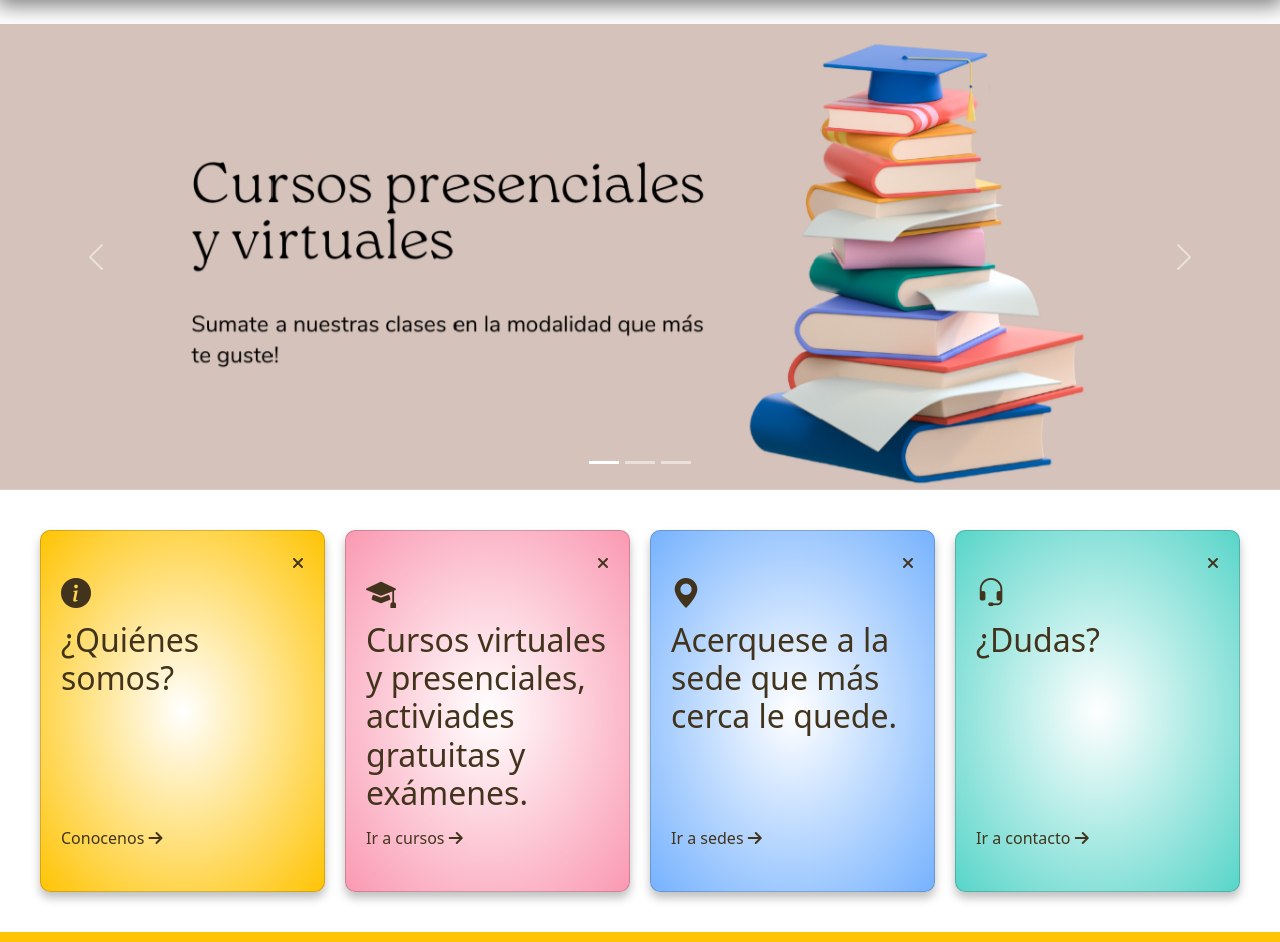
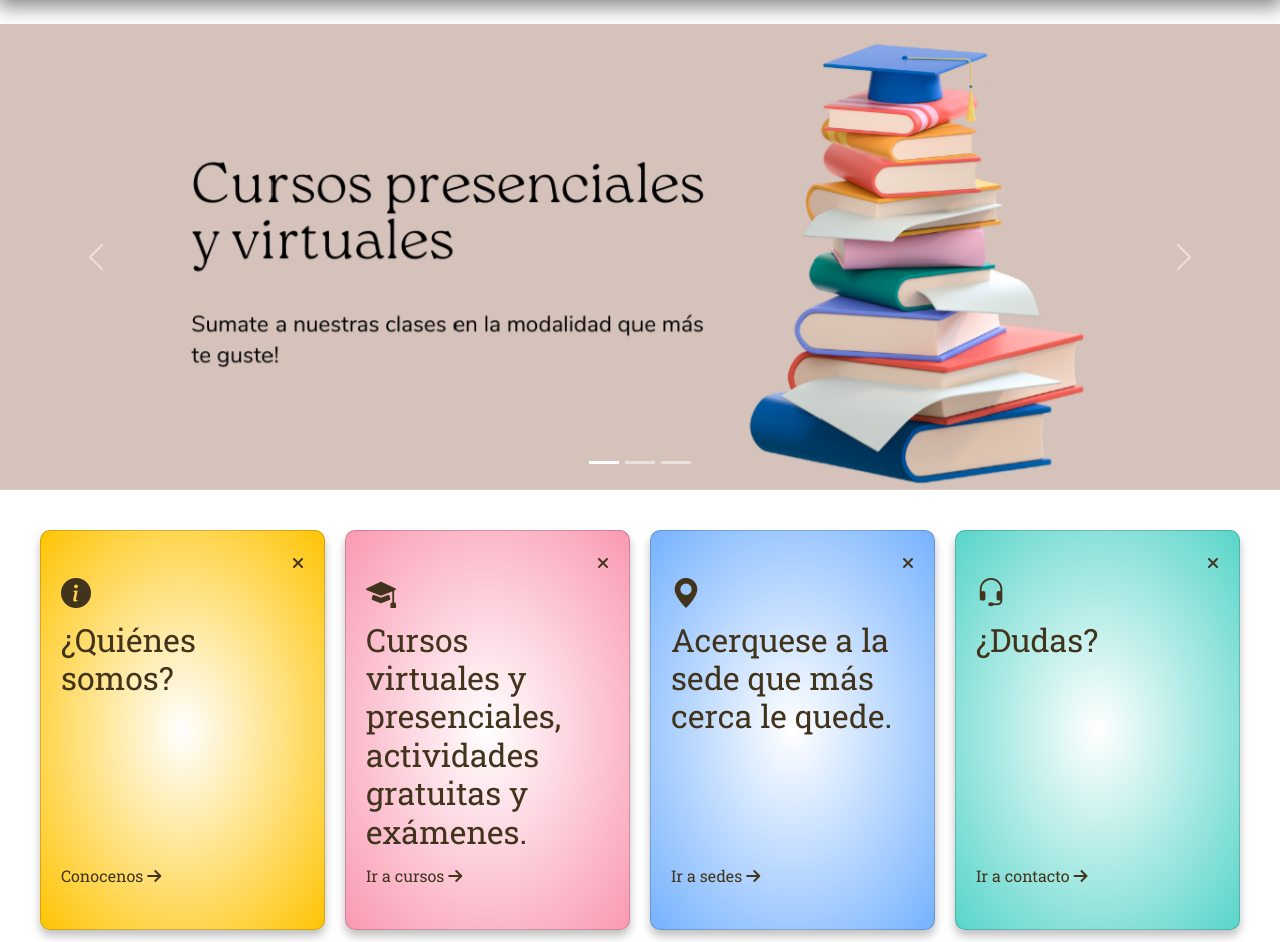
Before and after one commit to sofiagzgh/TPO12, a plain HTML site: page index.html in a window 1280 px wide. Shown: the part 107-1049 px from the top of the page. Drawn offline with nearby package versions, Linux system fonts and the light colour scheme.

Commit message:
Incorporacion de fuente de texto externa
en todos los html y css

```diff
--- a/css/Conocenos.css
+++ b/css/Conocenos.css
@@ -72,6 +72,9 @@ a {
     width: 100%;
     background-color: rgb(66, 52, 28);
     border-radius: 10px;
+}
+*{
+    font-family: 'Roboto Slab', serif;
 }
 
 /*Contenido*/
--- a/css/Contacto.css
+++ b/css/Contacto.css
@@ -72,6 +72,9 @@ a {
     width: 100%;
     background-color: rgb(66, 52, 28);
     border-radius: 10px;
+}
+*{
+    font-family: 'Roboto Slab', serif;
 }
 
 /*FORMULARIO DE CONTACTO*/
--- a/css/Cursos.css
+++ b/css/Cursos.css
@@ -54,6 +54,9 @@ a {
 .navbar-links li a:hover, .nav-social a:hover {
     text-shadow: 0 0 15px #ffffff;
     color: #000;
+}
+*{
+    font-family: 'Roboto Slab', serif;
 }
 
 .toggle-button {
--- a/css/Sedes.css
+++ b/css/Sedes.css
@@ -1,5 +1,8 @@
 a {
     text-decoration: none;
+}
+*{
+    font-family: 'Roboto Slab', serif;
 }
 
 /* HEADER */
--- a/css/index.css
+++ b/css/index.css
@@ -1,5 +1,9 @@
 a {
     text-decoration: none;
+}
+
+*{
+    font-family: 'Roboto Slab', serif;
 }
 
 /* HEADER */
--- a/index.html
+++ b/index.html
@@ -14,7 +14,7 @@
     integrity="sha384-Zenh87qX5JnK2Jl0vWa8Ck2rdkQ2Bzep5IDxbcnCeuOxjzrPF/et3URy9Bv1WTRi" crossorigin="anonymous">
   <link rel="stylesheet" href="https://cdn.jsdelivr.net/npm/bootstrap-icons@1.9.1/font/bootstrap-icons.css">
   <!-- GOOGLE FONTS -->
-  <link href="" rel="stylesheet" type="text/css">
+  <link href="https://fonts.googleapis.com/css2?family=Roboto+Slab&display=swap" rel="stylesheet">
   <!-- CSS -->
   <link rel="stylesheet" href="css/index.css" type="text/css">
   <!--FONTAWESOME-->
@@ -102,7 +102,7 @@
         <div class="card card-2">
           <div class="card__icon"><i class="bi bi-mortarboard-fill"></i></div>
           <p class="card__exit"><i class="fas fa-times"></i></p>
-          <h2 class="card__title">Cursos virtuales y presenciales, activiades gratuitas y exámenes.</h2>
+          <h2 class="card__title">Cursos virtuales y presenciales, actividades gratuitas y exámenes.</h2>
           <p class="card__apply">
             <a class="card__link" href="./Cursos.html">Ir a cursos <i class="fas fa-arrow-right"></i></a>
           </p>
```
Also changed, not shown: Conocenos.html (+1 -1 lines), Contacto.html (+1 -1 lines), Cursos.html (+1 -1 lines), Sedes.html (+1 -1 lines).
